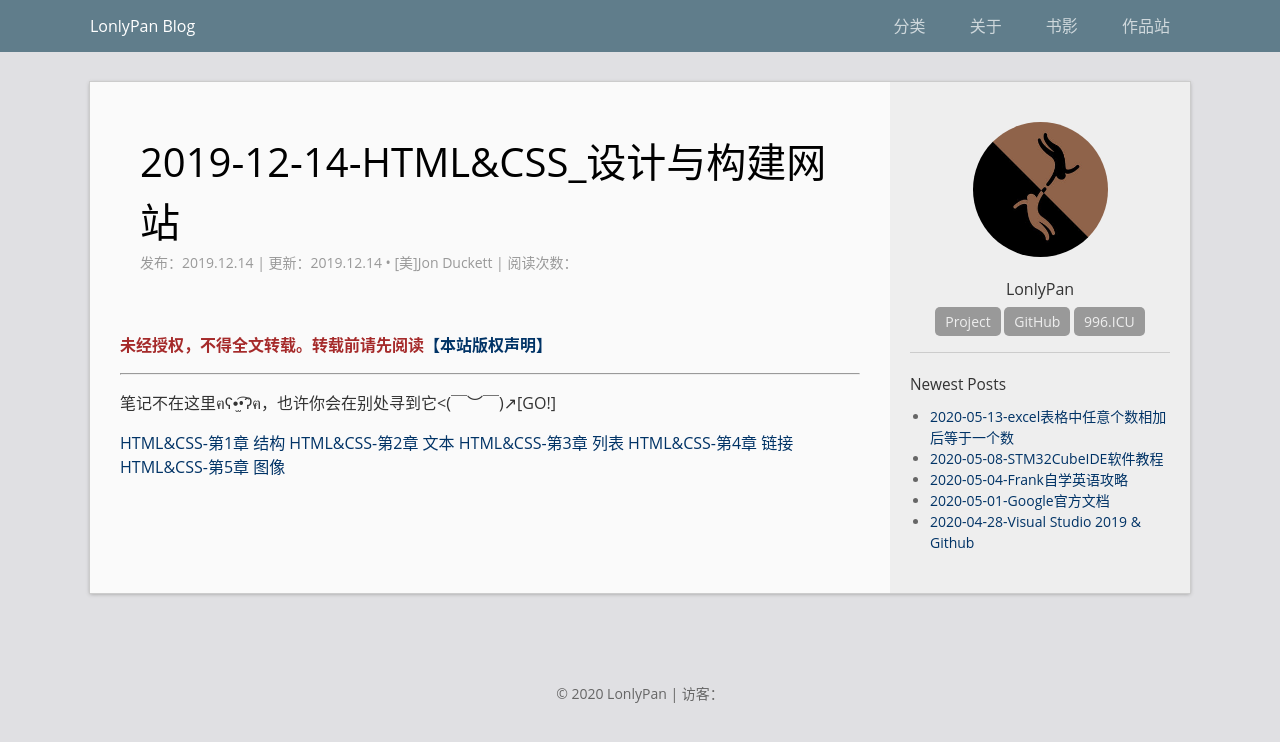
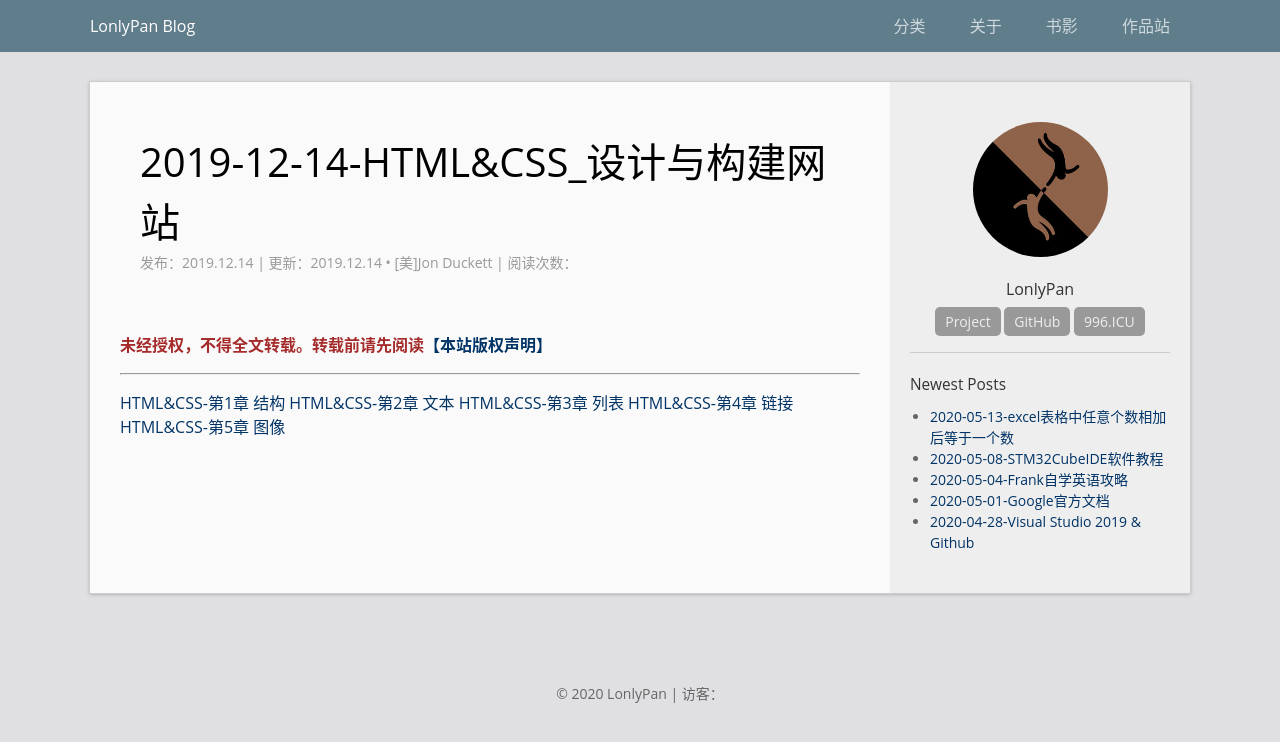
Before and after one commit to LonlyStack/LonlyPan.github.io, a Jekyll site: the page built from _posts/books/2019-12-14-HTML&CSS 设计与构建网站.md, in a window 1280 px wide. Shown: the top 742 px of the page. Built offline with Jekyll 4.4.1, drawn with Linux system fonts in a browser that asks for light colours; comment, search, counter and statistics services are not loaded.

Commit message:
修改文件: _posts/books/2019-12-14-HTML&CSS 设计与构建网站.md

```diff
--- a/_posts/books/2019-12-14-HTML&CSS 设计与构建网站.md
+++ b/_posts/books/2019-12-14-HTML&CSS 设计与构建网站.md
@@ -18,8 +18,6 @@ stars: "★★★★★ "
 review: "系统讲述到了关于HTML和CSS的相关基础知识，运用大量图片代替枯燥的语言，加上精美的排版，不仅很好的讲述了这门设计语言，还能够激发初学者的阅读兴趣，同时配有大量实例进行练习，是一本对于初学者很友好的工具类丛书。"
 ---
 
-笔记不在这里ฅʕ•̫͡•ʔฅ，也许你会在别处寻到它<(￣︶￣)↗[GO!]
-
 [HTML&CSS-第1章 结构](https://lonlypan.com/archivers/HTML&CSS-第1章-结构)
 [HTML&CSS-第2章 文本](https://lonlypan.com/archivers/HTML&CSS-第2章-文本)
 [HTML&CSS-第3章 列表](https://lonlypan.com/archivers/HTML&CSS-第3章-列表)
```
